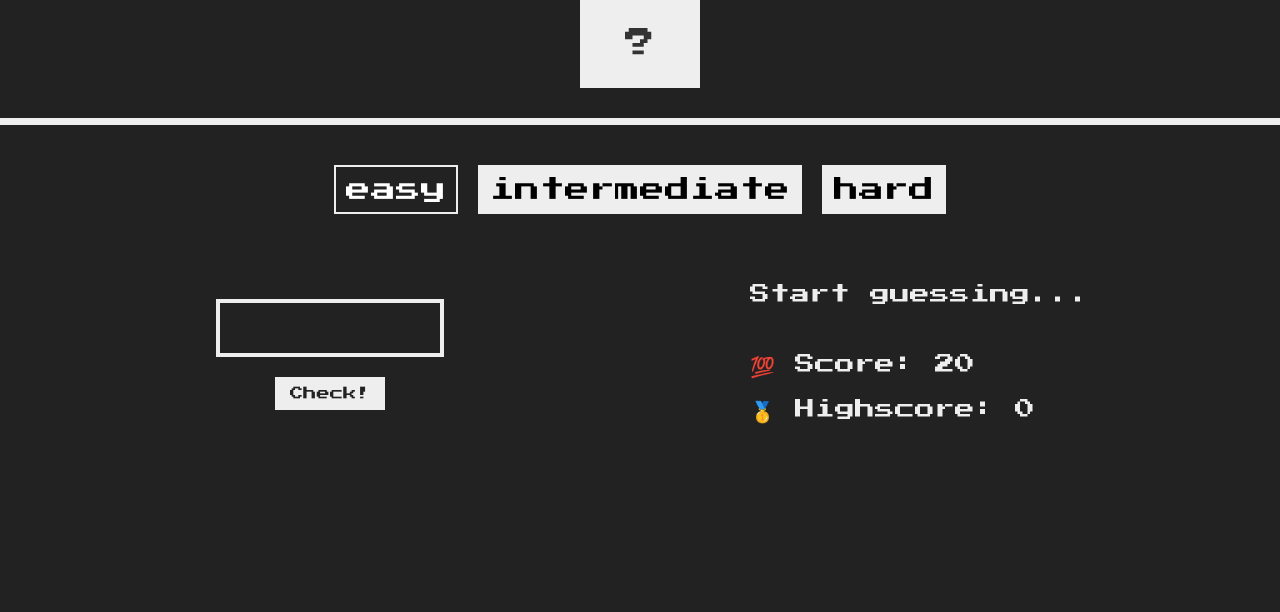
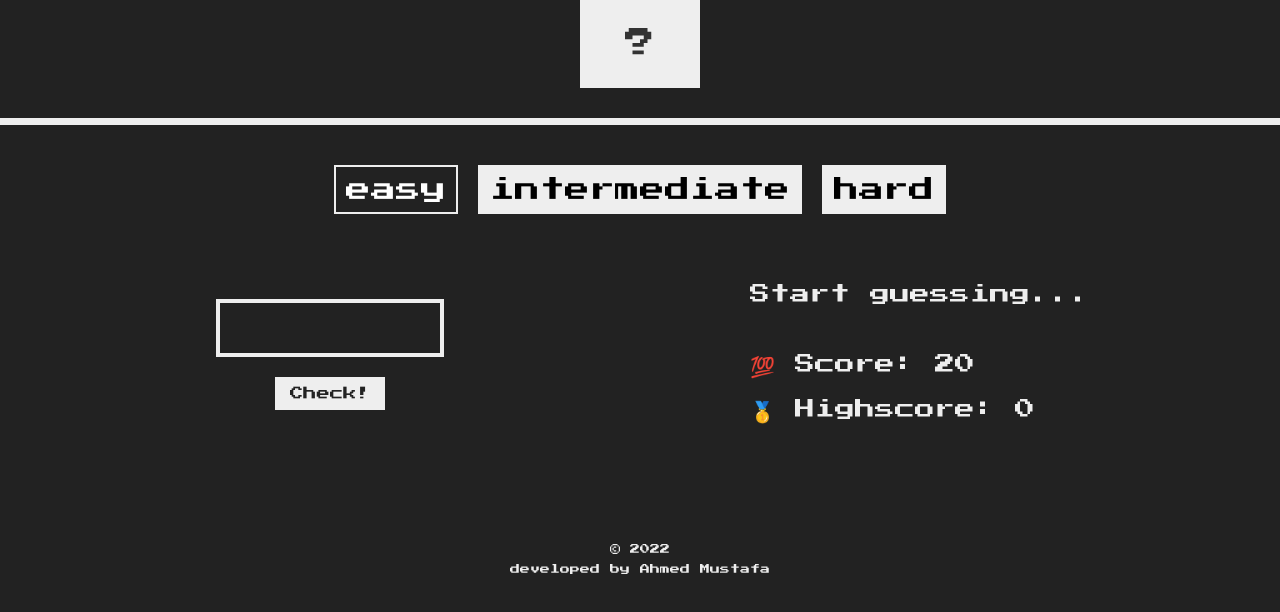
Before and after one commit to Ahmedzakhoy/guess-number, a plain HTML site: page index.html in a window 1280 px wide. Shown: the part 188-800 px from the top of the page. Drawn offline with Linux system fonts and the light colour scheme.

Commit message:
fix small bug and add footer

```diff
--- a/index.html
+++ b/index.html
@@ -37,5 +37,9 @@
         </p>
       </section>
     </main>
+    <footer>
+      <p>&copy; 2022</p>
+      <p>developed by <span>Ahmed Mustafa</span></p>
+    </footer>
   </body>
 </html>
--- a/script.js
+++ b/script.js
@@ -59,7 +59,6 @@ function setLevelFunction(
   document.querySelector("body").style.backgroundColor = "";
   document.querySelector(".guess").value = "";
   displayMessage(".number", "?");
-  document.querySelector(".number").style.width = "";
   store ? storeData() : "";
 }
 
@@ -107,7 +106,6 @@ check.addEventListener("click", function () {
   } else if (input === correctNumber) {
     displayMessage(".message", "🎉 great job");
     document.querySelector("body").style.backgroundColor = "#60b347";
-    document.querySelector(".number").style.width = "30rem";
     displayMessage(".number", correctNumber);
     if (level === 1 && score > highScore1) {
       highScore1 = score;
--- a/style.css
+++ b/style.css
@@ -159,3 +159,14 @@ main {
     flex-direction: column;
   }
 }
+
+/*footer*/
+footer {
+  margin-top: 100px;
+  margin-bottom: 20px;
+}
+footer p {
+  text-align: center;
+  margin-bottom: 10px;
+  font-size: 10px;
+}
```
